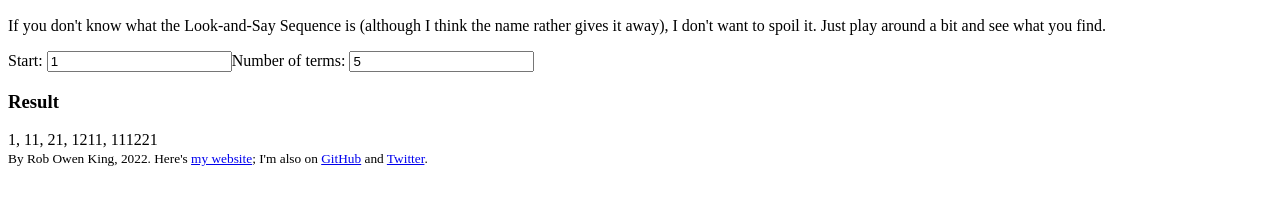
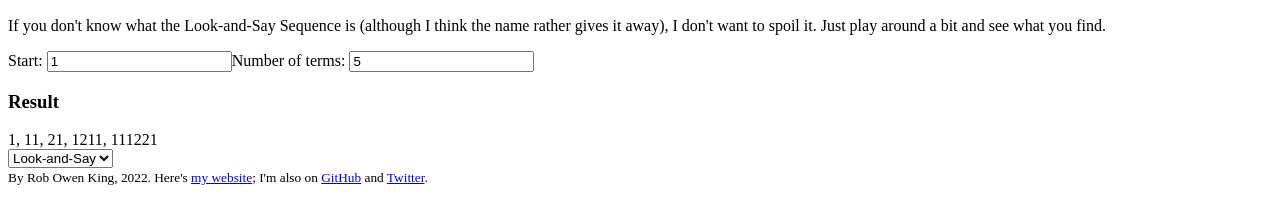
Before and after one commit to RobOwenKing/ts-algorithms, a website built with webpack: page dist/index.html in a window 1280 px wide. Shown: the part 110-334 px from the top of the page. Built offline with nearby package versions, Linux system fonts and the light colour scheme.

Commit message:
feat: Generate <select> menu of algorithms

```diff
--- a/src/index.ts
+++ b/src/index.ts
@@ -15,7 +15,7 @@ const buildElement = (type: string, options: Attributes, text?: string) => {
   return newElement;
 };
 
-const app = () => {
+const buildPage = () => {
   const intro = document.getElementById("intro");
   const current = data.lookAndSay;
   current.markup.forEach((e) => {
@@ -28,4 +28,24 @@ const app = () => {
   current.update();
 };
 
+const buildAlgorithmsSelect = (element: HTMLSelectElement) => {
+  for (const key in data) {
+    const newOption = document.createElement("option");
+
+    newOption.setAttribute("id", key);
+    newOption.innerText = data[key].name;
+
+    element.insertAdjacentElement("beforeend", newOption);
+  }
+};
+
+const app = () => {
+  const algorithmsSelect = <HTMLSelectElement>(
+    document.getElementById("algorithms")
+  );
+  buildAlgorithmsSelect(algorithmsSelect);
+
+  buildPage();
+};
+
 app();
```
Also changed, not shown: dist/index.html.
